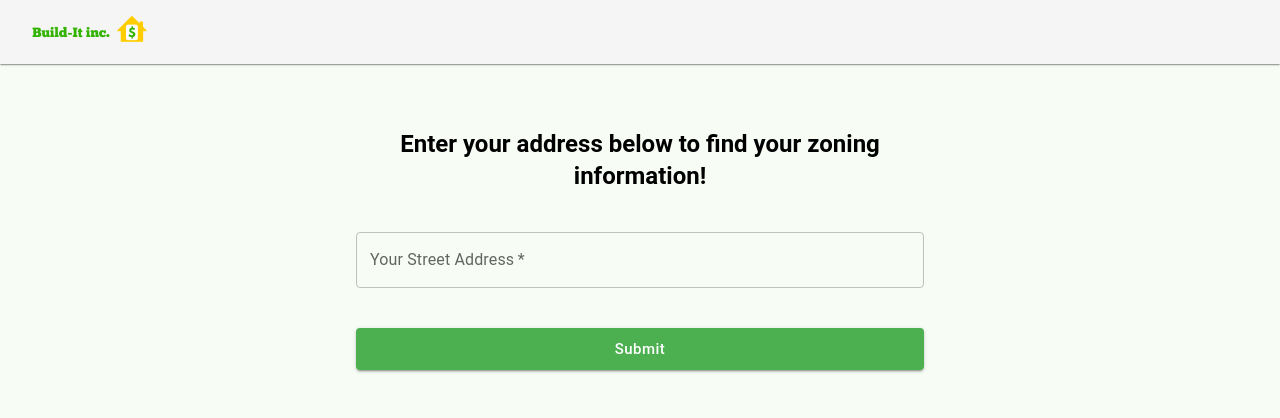
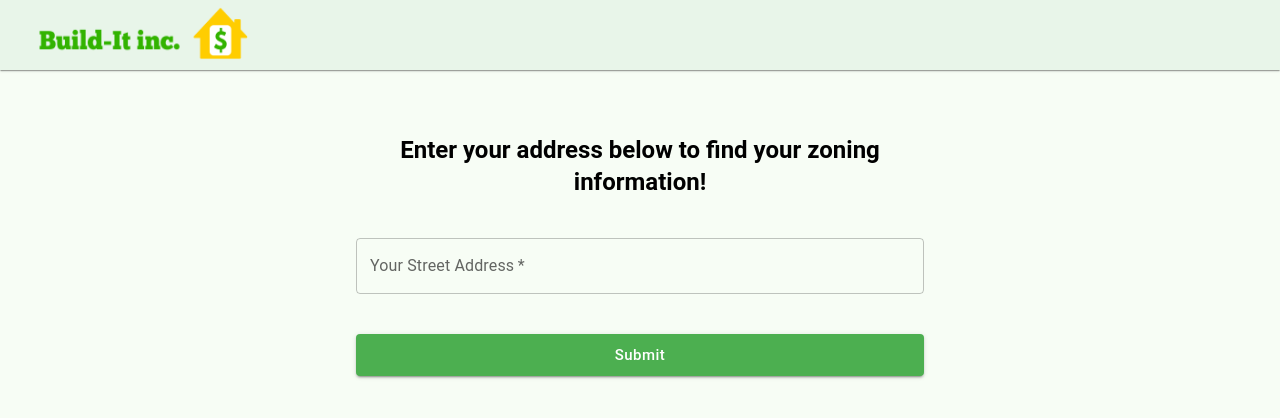
Before and after one commit to natitack/build-it, a Next.js app: page /questionnaire in a window 1280 px wide. Shown: the top 418 px of the page. Built offline with nearby package versions, Linux system fonts and the light colour scheme.

Commit message:
Change nav color

```diff
--- a/app/components/Nav.tsx
+++ b/app/components/Nav.tsx
@@ -6,11 +6,21 @@ import { BuiltItLogo } from './BuiltItLogo';
 // This is our navigation bar at the top of the website.
 export default function Nav() {
   return (
-    <AppBar position="static" color="default" elevation={1}>
-      <Toolbar>
-        <Box sx={{ flexGrow: 1 }}>
+    <AppBar position="static" color="default" elevation={1} sx={{ backgroundColor: '#e8f5e9' }}>
+      <Toolbar sx={{ minHeight: '64px !important' }}>
+        <Box sx={{ flexGrow: 1, display: 'flex', alignItems: 'center' }}>
           <Link href="/" style={{ textDecoration: 'none' }}>
-            <BuiltItLogo width={125} height={50} />
+            <Box
+              sx={{
+                transform: 'scale(1.3)',       // Scale the logo up
+                transformOrigin: 'left center', // Anchor the scale to the left
+                height: '70px',                 // Restrict height so toolbar stays stable
+                display: 'flex',
+                alignItems: 'center',
+              }}
+            >
+              <BuiltItLogo height={75} width={175}/>
+            </Box>
           </Link>
         </Box>
       </Toolbar>
```
